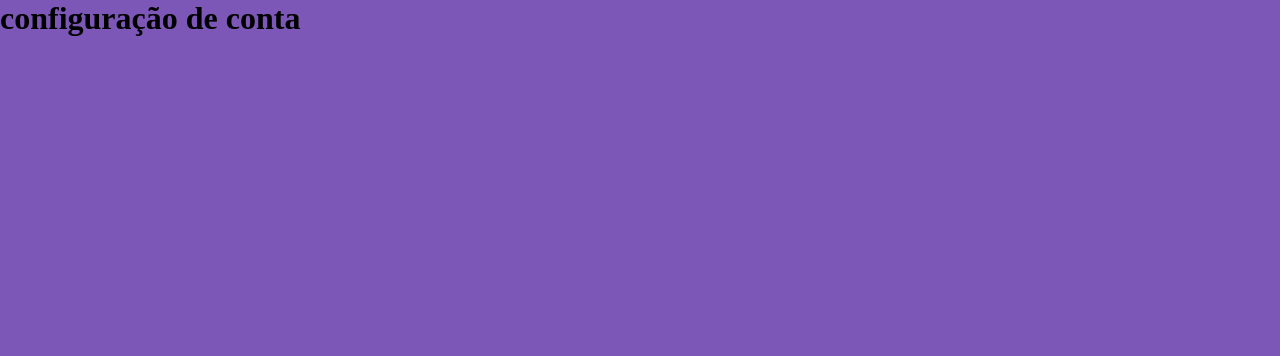
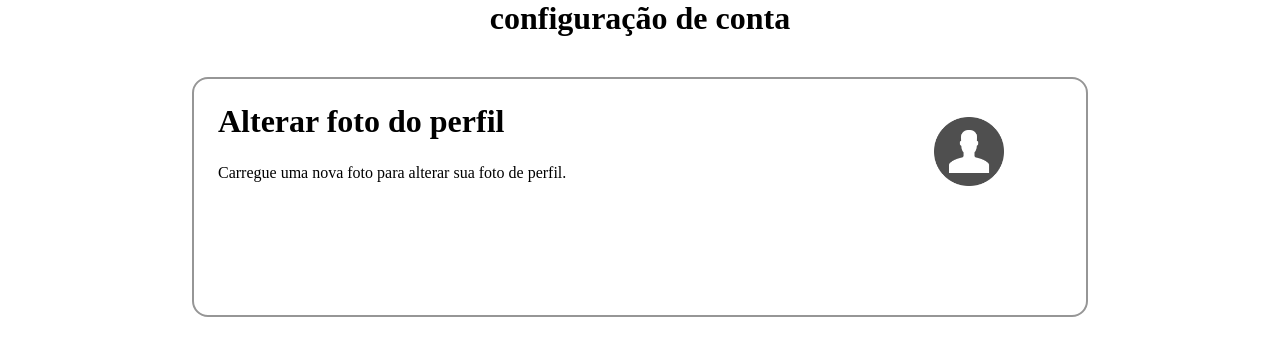
Before and after one commit to kojiqzz/ProjetoTccFront, a React (Create React App) app: page /ConfigConta in a window 1280 px wide. Shown: the top 356 px of the page. Built offline with nearby package versions, Linux system fonts and the light colour scheme; a web font is replaced by a local one.

Commit message:
configuração cliente

```diff
--- a/src/pages/configConta/index.jsx
+++ b/src/pages/configConta/index.jsx
@@ -1,9 +1,30 @@
 import './index.scss'
+import { Link } from 'react-router-dom'
+import perfil from '../../assets/images/perfil2.webp'
 
 export default function ConfigurarConta(){
     return(
         <div className='config'>
             <h1>configuração de conta</h1>
+
+
+
+            <div className='foto-cliente'>
+                <div className='texto-foto'>
+                    <h1 className='alterar'>Alterar foto do perfil</h1>
+                    <p className='carregar-text'>Carregue uma nova foto para alterar sua foto de perfil.</p>
+
+
+                </div>
+                <div className='icone'>
+                        <img src={perfil} alt="" />
+                </div>
+
+                    <div className='botaoes'>
+
+                </div>
+            </div>
+
         </div>
     )
 }
--- a/src/pages/configConta/index.scss
+++ b/src/pages/configConta/index.scss
@@ -0,0 +1,35 @@
+.config{
+    background-color: #fff ;
+    height: 100dvh;
+    display: flex;
+    align-items: center;
+    flex-direction: column;
+    .foto-cliente{
+        border: #969696 solid 2px ;
+        border-radius: 2dvh;
+        display: flex;
+        justify-content: baseline;
+        width: 70%;
+        height: 30dvh;
+        margin-top: 5dvh;
+        .texto-foto{
+            .alterar{
+                margin: 3dvh;
+            }
+            .carregar-text{
+                margin-left: 3dvh;
+            }
+
+        }
+
+        .icone{
+            img{
+                height: 8.7dvh;
+                width: 8.7dvh;
+                margin-left: 46dvh;
+                margin-top: 4.7dvh;
+            }
+
+        }
+    }
+}
--- a/src/pages/inicial/index.jsx
+++ b/src/pages/inicial/index.jsx
@@ -53,6 +53,7 @@ export default function HomePage() {
                 <Link to='/servicos' className='Link'>agendar</Link>
                 <Link className='Link'>contato</Link>
                 <Link to='/agendamentosCliente' className='Link'>agendamentos</Link>
+                <Link to='/ConfigConta' className='Link'>configConta</Link>
                 <Link onClick={openModal}><img className='perfil' src={perfil} alt="" /></Link>
 
             </div>
```
